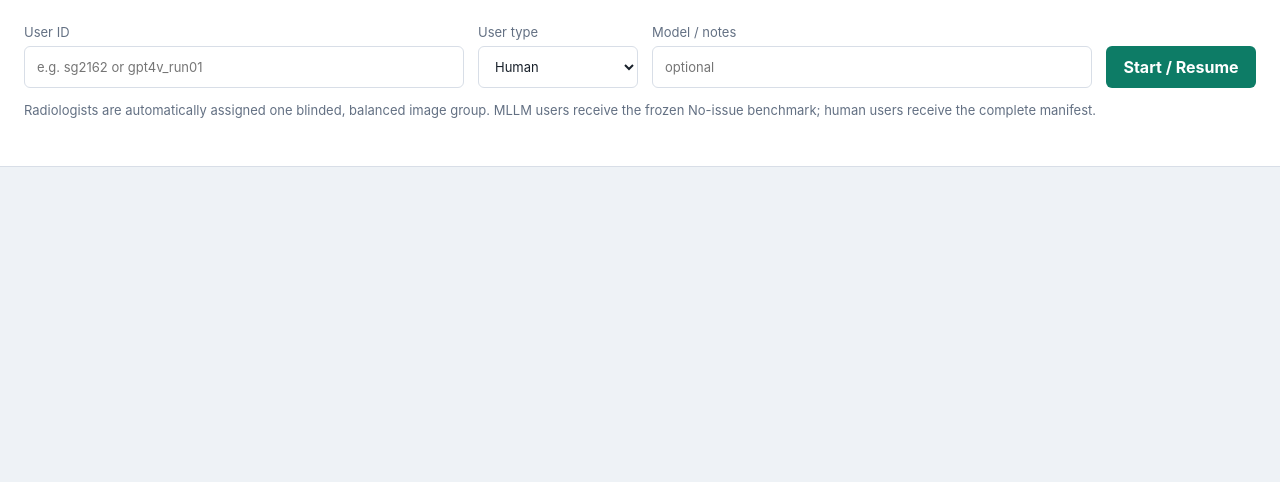
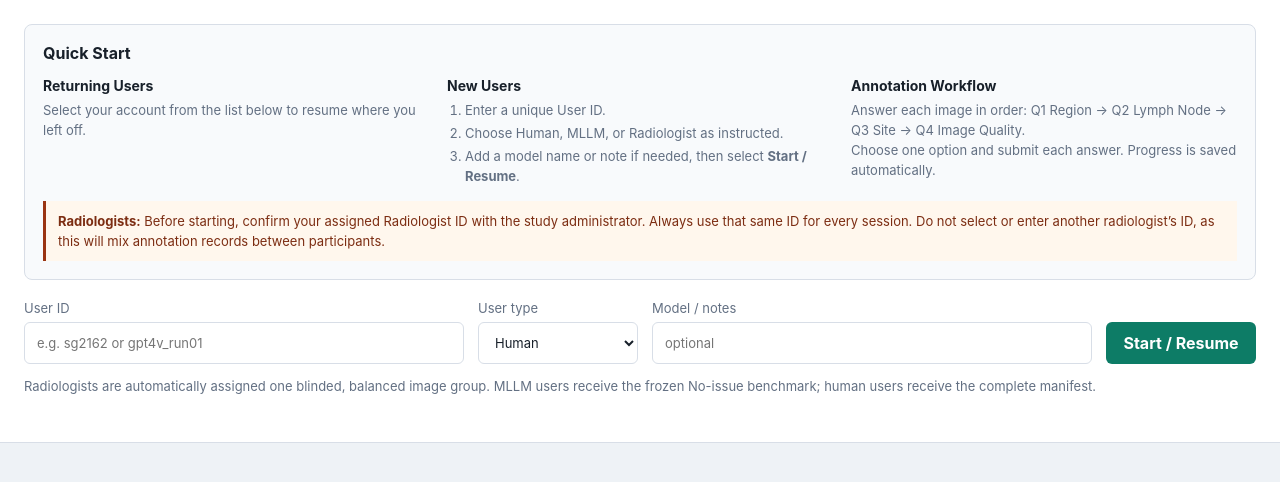
Before and after one commit to AcenBai/STAR, a Python web app: template web/templates/index.html in a window 1280 px wide. Shown: the part 74-556 px from the top of the page. Run offline with Jinja, Linux system fonts and the light colour scheme; the template is opened without the code that fills it, so the values that code supplies are empty.

Commit message:
feat: add login workflow guidance

```diff
--- a/web/static/app.css
+++ b/web/static/app.css
@@ -72,6 +72,54 @@ h1 {
   padding: 24px;
   background: var(--panel);
   border-bottom: 1px solid var(--line);
+}
+
+.quick-start {
+  margin-bottom: 20px;
+  padding: 18px;
+  border: 1px solid var(--line);
+  border-radius: 8px;
+  background: #f8fafc;
+}
+
+.quick-start h2 {
+  margin: 0 0 14px;
+  font-size: 16px;
+}
+
+.quick-start-grid {
+  display: grid;
+  grid-template-columns: repeat(3, minmax(0, 1fr));
+  gap: 18px;
+}
+
+.quick-start h3 {
+  margin: 0 0 6px;
+  font-size: 14px;
+}
+
+.quick-start p,
+.quick-start ol {
+  margin: 0;
+  color: var(--muted);
+  font-size: 13px;
+  line-height: 1.55;
+}
+
+.quick-start ol {
+  padding-left: 18px;
+}
+
+.quick-start li + li {
+  margin-top: 3px;
+}
+
+.quick-start .radiologist-note {
+  margin-top: 14px;
+  padding: 10px 12px;
+  border-left: 3px solid var(--warn);
+  background: #fff7ed;
+  color: #7c2d12;
 }
 
 .login-grid {
@@ -363,6 +411,7 @@ h2 {
 
 @media (max-width: 980px) {
   .login-grid,
+  .quick-start-grid,
   .workspace {
     grid-template-columns: 1fr;
   }
--- a/web/templates/index.html
+++ b/web/templates/index.html
@@ -7,7 +7,7 @@
     <link rel="stylesheet" href="/static/app.css">
   </head>
   <body>
-    <main class="app-shell">
+      <main class="app-shell">
       <section class="topbar">
         <div>
           <h1>STAR Annotation</h1>
@@ -16,8 +16,33 @@
         <div class="user-chip" id="activeUser">No user</div>
       </section>
 
-      <section class="login-panel" id="loginPanel">
-        <div class="login-grid">
+        <section class="login-panel" id="loginPanel">
+          <section class="quick-start" aria-labelledby="quickStartTitle">
+            <h2 id="quickStartTitle">Quick Start</h2>
+            <div class="quick-start-grid">
+              <div>
+                <h3>Returning Users</h3>
+                <p>Select your account from the list below to resume where you left off.</p>
+              </div>
+              <div>
+                <h3>New Users</h3>
+                <ol>
+                  <li>Enter a unique User ID.</li>
+                  <li>Choose Human, MLLM, or Radiologist as instructed.</li>
+                  <li>Add a model name or note if needed, then select <strong>Start / Resume</strong>.</li>
+                </ol>
+              </div>
+              <div>
+                <h3>Annotation Workflow</h3>
+                <p>Answer each image in order: Q1 Region → Q2 Lymph Node → Q3 Site → Q4 Image Quality.</p>
+                <p>Choose one option and submit each answer. Progress is saved automatically.</p>
+              </div>
+            </div>
+            <p class="radiologist-note">
+              <strong>Radiologists:</strong> Before starting, confirm your assigned Radiologist ID with the study administrator. Always use that same ID for every session. Do not select or enter another radiologist’s ID, as this will mix annotation records between participants.
+            </p>
+          </section>
+          <div class="login-grid">
           <label>
             User ID
             <input id="userId" autocomplete="username" placeholder="e.g. sg2162 or gpt4v_run01">
```
